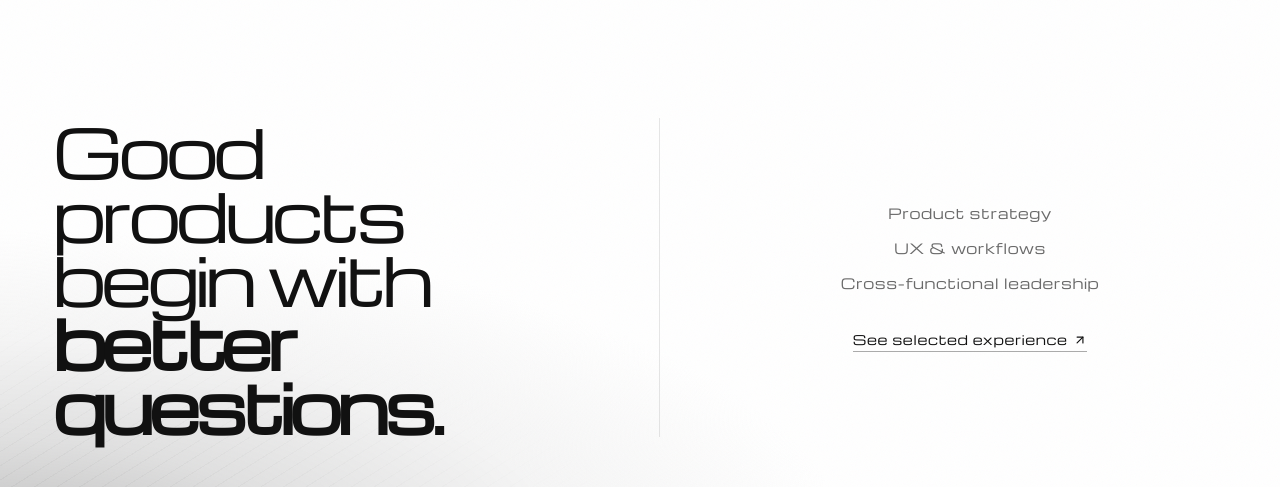
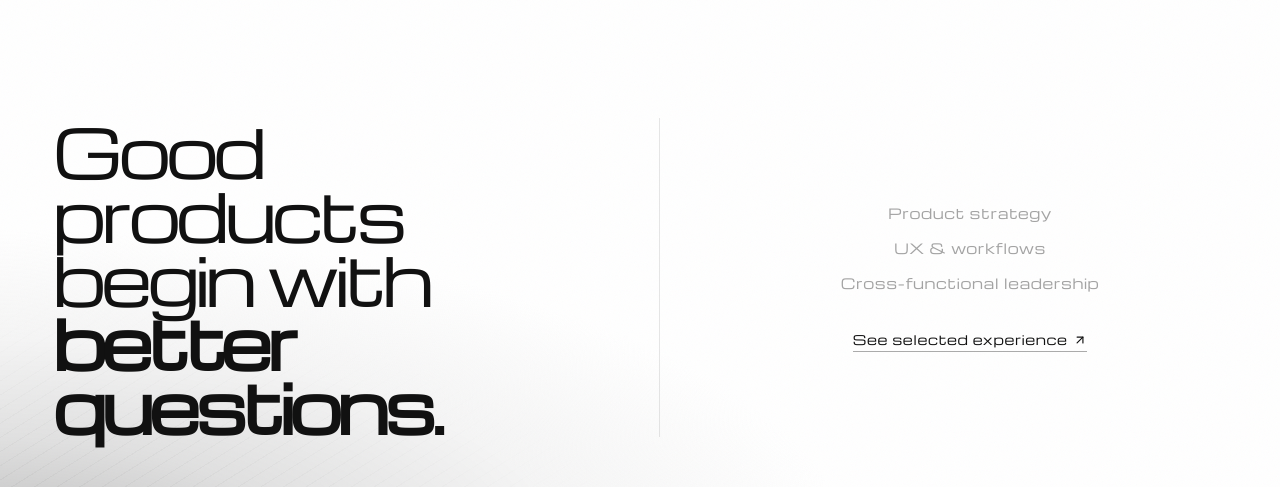
Before and after one commit to EolNuha/lela-portfolio, a Next.js app: page / in a window 1280 px wide. Shown: the part 802-1289 px from the top of the page. Built offline with nearby package versions, Linux system fonts and the light colour scheme.

Commit message:
fixed color of text

```diff
--- a/app/globals.css
+++ b/app/globals.css
@@ -146,7 +146,7 @@ footer a:hover { text-decoration: underline; }
 .about-heading { align-items: stretch; display: grid; gap: 0; grid-template-columns: 51.5% 48.5%; }
 .about-section h2 { box-sizing: border-box; font-size: clamp(38px, 5.2vw, 70px); font-weight: 400; letter-spacing: -.07em; line-height: .96; margin: 0; max-width: none; padding: 0 8% 0 8%; width: 100%; }
 .about-section h2 strong, .contact-section h2 strong { font-weight: 700; }
-.about-meta { align-items: center; border-left: 1px solid var(--line); box-sizing: border-box; color: var(--mute); display: flex; flex-direction: column; font-size: 14px; gap: 14px; justify-content: center; letter-spacing: .04em; padding: 0 8%; text-align: center; width: 100%; }
+.about-meta { align-items: center; border-left: 1px solid var(--line); box-sizing: border-box; color: rgba(17,17,17,.38); display: flex; flex-direction: column; font-size: 14px; gap: 14px; justify-content: center; letter-spacing: .04em; padding: 0 8%; text-align: center; width: 100%; }
 .about-jump {
   align-items: center;
   border-bottom: 1px solid rgba(17,17,17,.35);
```
